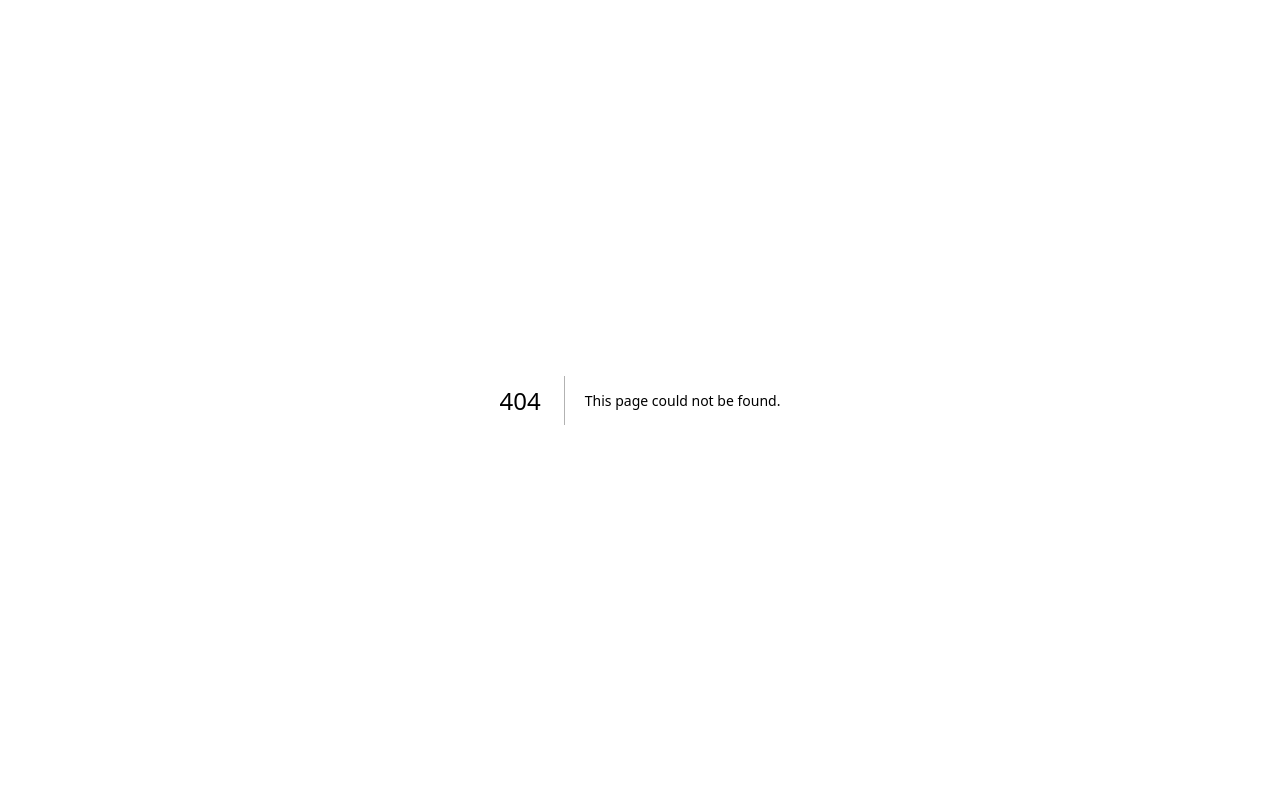
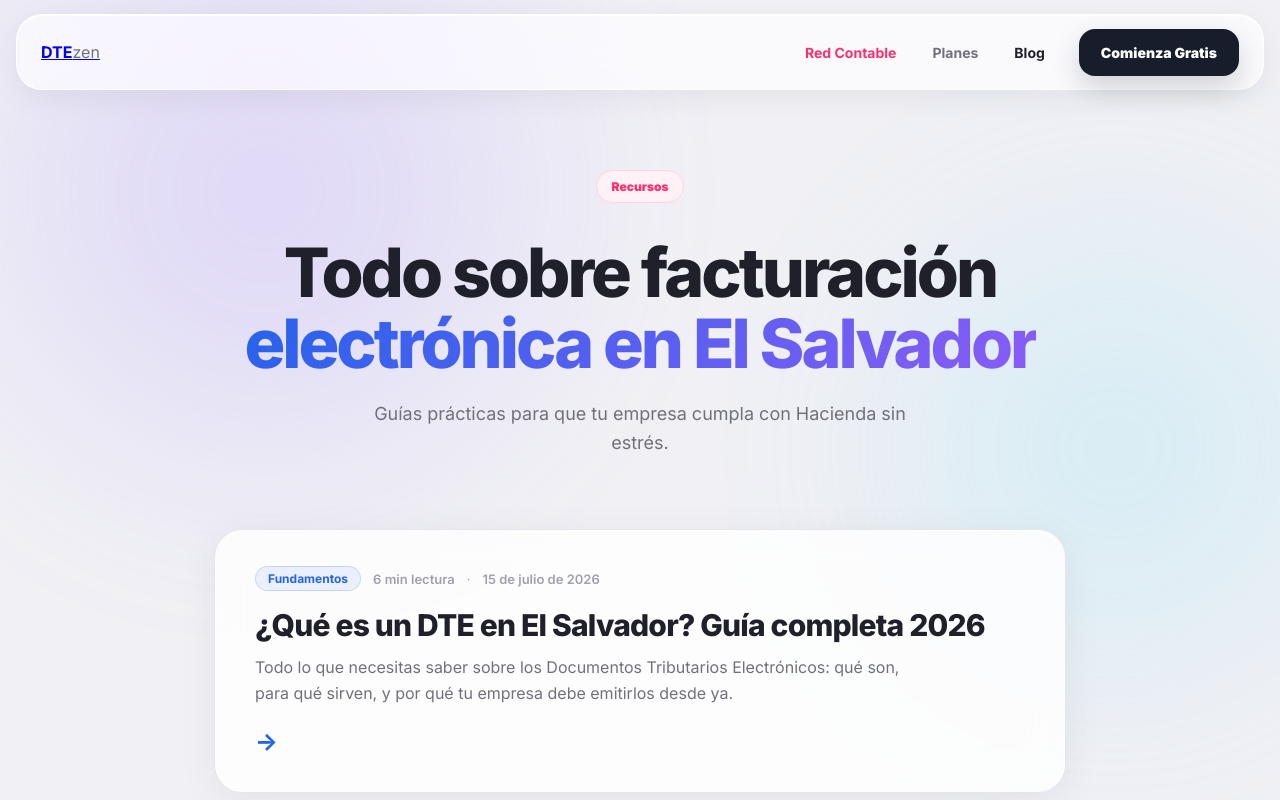
Before and after one commit to oswaldovt16/DTEzen, a Next.js app: page /blog in a window 1280 px wide. Before the commit this address had no page. Shown: the top 800 px of the page. Built offline with nearby package versions, Linux system fonts and the light colour scheme.

Commit message:
Add files via upload

```diff
--- /dev/null
+++ b/app/blog/page.jsx
@@ -0,0 +1,164 @@
+import Link from 'next/link'
+
+export const metadata = {
+  title: 'Blog — Facturación Electrónica en El Salvador | DTEzen',
+  description: 'Guías, tutoriales y todo lo que necesitas saber sobre facturación electrónica DTE en El Salvador. Aprende a cumplir con el Ministerio de Hacienda.',
+  alternates: { canonical: 'https://www.dtezen.com/blog' },
+  openGraph: {
+    title: 'Blog DTEzen — Todo sobre Facturación Electrónica en El Salvador',
+    description: 'Guías y tutoriales sobre DTE, Ministerio de Hacienda y facturación electrónica para empresas salvadoreñas.',
+    url: 'https://www.dtezen.com/blog',
+  },
+}
+
+const posts = [
+  {
+    slug: 'que-es-dte-el-salvador',
+    title: '¿Qué es un DTE en El Salvador? Guía completa 2026',
+    excerpt: 'Todo lo que necesitas saber sobre los Documentos Tributarios Electrónicos: qué son, para qué sirven, y por qué tu empresa debe emitirlos desde ya.',
+    category: 'Fundamentos',
+    categoryColor: '#2563eb',
+    readTime: '6 min',
+    date: '2026-07-15',
+  },
+  {
+    slug: 'como-emitir-dte-el-salvador',
+    title: 'Cómo emitir un DTE en El Salvador paso a paso',
+    excerpt: 'Guía práctica para emitir tu primera factura electrónica en El Salvador. Desde el certificado digital hasta el envío al Ministerio de Hacienda.',
+    category: 'Tutorial',
+    categoryColor: '#10b981',
+    readTime: '8 min',
+    date: '2026-07-22',
+  },
+  {
+    slug: 'facturacion-electronica-ministerio-hacienda',
+    title: 'Facturación electrónica y el Ministerio de Hacienda en El Salvador',
+    excerpt: 'Todo sobre la obligatoriedad de la facturación electrónica en El Salvador, plazos, sanciones y cómo cumplir sin complicaciones.',
+    category: 'Regulación',
+    categoryColor: '#ff2f6d',
+    readTime: '7 min',
+    date: '2026-07-29',
+  },
+]
+
+export default function BlogIndex() {
+  return (
+    <>
+      <div className="blog-aura" aria-hidden="true">
+        <div className="blog-aura-blob b1" />
+        <div className="blog-aura-blob b2" />
+      </div>
+
+      <nav className="nav" aria-label="Navegación">
+        <div className="nav-inner">
+          <a href="/" className="logo">
+            <strong>DTE</strong><span style={{ color: '#71717a', fontWeight: 400 }}>zen</span>
+          </a>
+          <div className="nav-links">
+            <a href="/#red-contable" style={{ color: '#ff2f6d', fontWeight: 700, textDecoration: 'none', padding: '8px 14px', fontSize: 14 }}>Red Contable</a>
+            <a href="/#pricing" style={{ color: '#71717a', fontWeight: 700, textDecoration: 'none', padding: '8px 14px', fontSize: 14 }}>Planes</a>
+            <a href="/blog" style={{ color: '#20202a', fontWeight: 700, textDecoration: 'none', padding: '8px 14px', fontSize: 14 }}>Blog</a>
+          </div>
+          <a href="https://www.dtezen.com/version-test/registro?view=signup" className="btn-dark">Comienza Gratis</a>
+        </div>
+      </nav>
+
+      <main style={{ paddingTop: 110, minHeight: '100vh', position: 'relative', zIndex: 1 }}>
+        <div style={{ maxWidth: 900, margin: '0 auto', padding: '60px 24px 120px' }}>
+
+          {/* Header */}
+          <div style={{ textAlign: 'center', marginBottom: 72 }}>
+            <span className="eyebrow">Recursos</span>
+            <h1 style={{ fontSize: 'clamp(40px, 6vw, 68px)', fontWeight: 800, letterSpacing: '-3px', lineHeight: 1.05, margin: '16px 0 20px' }}>
+              Todo sobre facturación<br />
+              <span style={{ background: 'linear-gradient(135deg, #2563eb, #8b5cf6)', WebkitBackgroundClip: 'text', WebkitTextFillColor: 'transparent', backgroundClip: 'text' }}>
+                electrónica en El Salvador
+              </span>
+            </h1>
+            <p style={{ color: '#71717a', fontSize: 18, lineHeight: 1.6, maxWidth: 560, margin: '0 auto' }}>
+              Guías prácticas para que tu empresa cumpla con Hacienda sin estrés.
+            </p>
+          </div>
+
+          {/* Posts */}
+          <div style={{ display: 'grid', gap: 24 }}>
+            {posts.map((post, i) => (
+              <Link key={post.slug} href={`/blog/${post.slug}`} style={{ textDecoration: 'none' }}>
+                <article style={{
+                  background: 'rgba(255,255,255,0.82)',
+                  border: '1px solid rgba(228,228,231,0.9)',
+                  borderRadius: 28,
+                  padding: '36px 40px',
+                  backdropFilter: 'blur(18px)',
+                  boxShadow: '0 8px 40px rgba(20,20,20,0.06)',
+                  transition: 'transform .25s cubic-bezier(.2,.8,.2,1), box-shadow .25s',
+                  cursor: 'pointer',
+                  display: 'grid',
+                  gridTemplateColumns: i === 0 ? '1fr' : '1fr auto',
+                  gap: 20,
+                  alignItems: 'center',
+                }}
+                  onMouseEnter={e => { e.currentTarget.style.transform = 'translateY(-4px)'; e.currentTarget.style.boxShadow = '0 20px 60px rgba(20,20,20,0.1)' }}
+                  onMouseLeave={e => { e.currentTarget.style.transform = 'translateY(0)'; e.currentTarget.style.boxShadow = '0 8px 40px rgba(20,20,20,0.06)' }}
+                >
+                  <div>
+                    <div style={{ display: 'flex', alignItems: 'center', gap: 12, marginBottom: 16 }}>
+                      <span style={{ background: `${post.categoryColor}15`, color: post.categoryColor, border: `1px solid ${post.categoryColor}30`, padding: '4px 12px', borderRadius: 999, fontSize: 12, fontWeight: 700 }}>
+                        {post.category}
+                      </span>
+                      <span style={{ color: '#a1a1aa', fontSize: 13, fontWeight: 600 }}>{post.readTime} lectura</span>
+                      <span style={{ color: '#a1a1aa', fontSize: 13 }}>·</span>
+                      <time style={{ color: '#a1a1aa', fontSize: 13, fontWeight: 600 }} dateTime={post.date}>
+                        {new Date(post.date).toLocaleDateString('es-SV', { day: 'numeric', month: 'long', year: 'numeric' })}
+                      </time>
+                    </div>
+                    <h2 style={{ margin: '0 0 12px', fontSize: i === 0 ? 30 : 22, fontWeight: 800, letterSpacing: '-0.8px', color: '#20202a', lineHeight: 1.2 }}>
+                      {post.title}
+                    </h2>
+                    <p style={{ margin: 0, color: '#71717a', fontSize: 16, lineHeight: 1.6, maxWidth: 680 }}>
+                      {post.excerpt}
+                    </p>
+                  </div>
+                  <div style={{ color: '#2563eb', fontSize: 24, fontWeight: 700, flexShrink: 0 }}>→</div>
+                </article>
+              </Link>
+            ))}
+          </div>
+
+          {/* CTA */}
+          <div style={{
+            marginTop: 72,
+            background: '#18181b',
+            borderRadius: 32,
+            padding: '52px 48px',
+            textAlign: 'center',
+            position: 'relative',
+            overflow: 'hidden',
+          }}>
+            <div style={{ position: 'absolute', inset: -80, background: 'radial-gradient(circle at 30% 30%, rgba(255,47,109,.3), transparent 28%), radial-gradient(circle at 70% 70%, rgba(37,99,235,.25), transparent 28%)', pointerEvents: 'none' }} />
+            <div style={{ position: 'relative', zIndex: 1 }}>
+              <h2 style={{ color: 'white', fontSize: 'clamp(28px, 4vw, 44px)', fontWeight: 800, letterSpacing: '-1.5px', margin: '0 0 16px' }}>
+                ¿Listo para emitir DTEs sin estrés?
+              </h2>
+              <p style={{ color: 'rgba(255,255,255,.7)', fontSize: 18, margin: '0 0 32px', lineHeight: 1.5 }}>
+                Empieza hoy. Configuración en minutos, soporte incluido.
+              </p>
+              <a href="https://www.dtezen.com/version-test/registro?view=signup" className="btn-dark" style={{ background: '#ff2f6d', display: 'inline-flex', fontSize: 16, padding: '16px 36px' }}>
+                Comenzar gratis →
+              </a>
+            </div>
+          </div>
+
+        </div>
+      </main>
+
+      <style>{`
+        .blog-aura { position: fixed; inset: 0; z-index: 0; pointer-events: none; background: #f0f0f5; overflow: hidden; }
+        .blog-aura-blob { position: absolute; border-radius: 50%; filter: blur(90px); opacity: .5; }
+        .b1 { width: 600px; height: 600px; background: radial-gradient(circle, rgba(174,147,255,.6), transparent); top: -10%; left: -5%; animation: bf1 18s ease-in-out infinite; }
+        .b2 { width: 500px; height: 500px; background: radial-gradient(circle, rgba(118,226,246,.5), transparent); bottom: 10%; right: -5%; animation: bf1 22s ease-in-out infinite reverse; }
+        @keyframes bf1 { 0%,100%{transform:translate(0,0)} 50%{transform:translate(40px,-40px)} }
+      `}</style>
+    </>
+  )
+}
```
